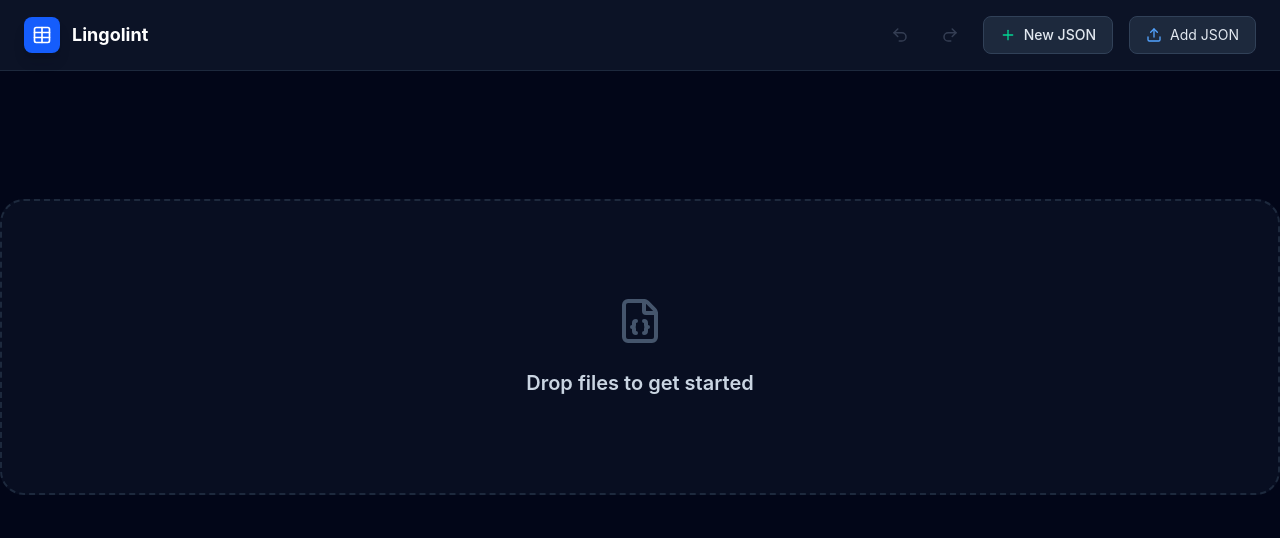
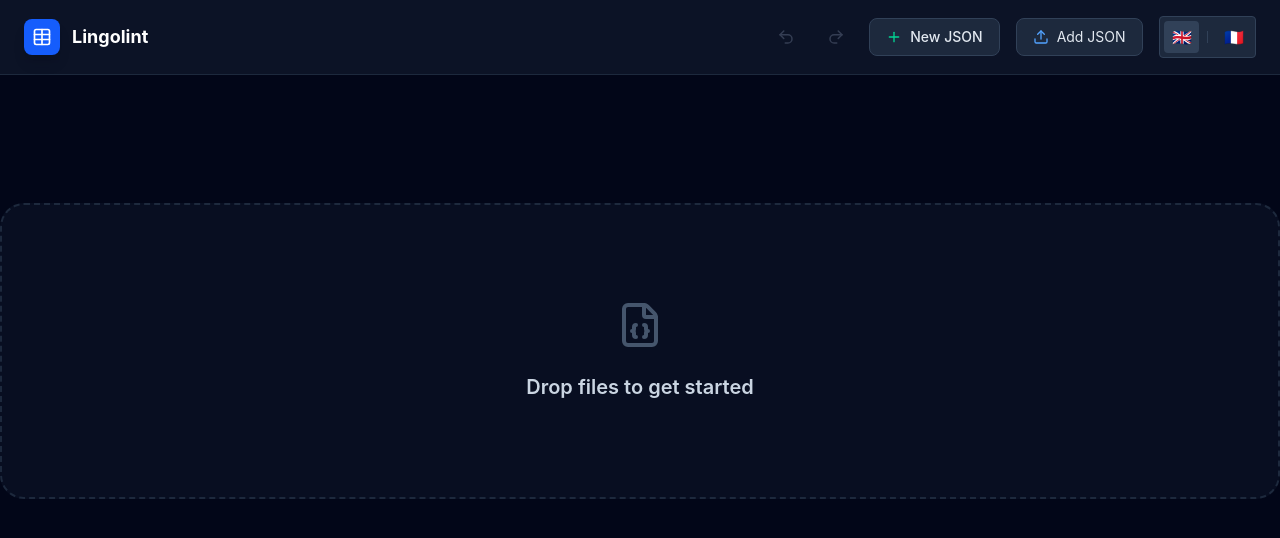
Before and after one commit to FriquetLuca/lingolint, a React (Vite) app: page / in a window 1280 px wide. Shown: the top 538 px of the page. Built offline with nearby package versions, Linux system fonts and the light colour scheme.

Commit message:
remove leftover artifacts from vitest + add language switcher + correct some translation keys

```diff
--- a/public/locales/fr/translation.json
+++ b/public/locales/fr/translation.json
@@ -1,6 +1,6 @@
 {
   "header": {
-    "add_json": "Ajouter un JSON",
+    "add_json": "Ajouter JSON",
     "new_json": "Nouveau JSON",
     "export": "Exporter"
   },
@@ -8,7 +8,7 @@
     "release": "Lâcher pour charger"
   },
   "dropping_background": {
-    "label": "Glissez un fichier pour commencer"
+    "label": "Glissez des fichiers pour commencer"
   },
   "smart_key_cell": {
     "new": "Nouveau",
--- a/src/components/Header.tsx
+++ b/src/components/Header.tsx
@@ -1,5 +1,6 @@
 import { Download, Plus, Redo2, TableIcon, Undo2, Upload } from 'lucide-react';
 import { useTranslation } from 'react-i18next';
+import LanguageSwitcher from './LanguageSwitcher';
 
 interface HeaderProps {
   isFileOpen: boolean;
@@ -88,6 +89,7 @@ export default function Header({
             <Download size={16} /> {t('header.export')}
           </button>
         )}
+        <LanguageSwitcher />
       </div>
     </header>
   );
--- /dev/null
+++ b/src/components/LanguageSwitcher.tsx
@@ -0,0 +1,33 @@
+import { useTranslation } from 'react-i18next';
+
+export default function LanguageSwitcher() {
+  const { i18n } = useTranslation();
+
+  const toggleLanguage = (lng: string) => {
+    i18n.changeLanguage(lng);
+  };
+
+  return (
+    <div className="flex items-center gap-2 p-1 bg-slate-800 border border-slate-700 rounded-sm">
+      <button
+        onClick={() => toggleLanguage('en')}
+        className={`px-2 py-1 tracking-tighter transition-all ${
+          i18n.language.startsWith('en') ? 'bg-slate-700 rounded-sm' : ''
+        }`}
+      >
+        🇬🇧
+      </button>
+
+      <div className="w-px h-3 bg-slate-700" />
+
+      <button
+        onClick={() => toggleLanguage('fr')}
+        className={`px-2 py-1 tracking-tighter transition-all ${
+          i18n.language.startsWith('fr') ? 'bg-slate-700 rounded-sm' : ''
+        }`}
+      >
+        🇫🇷
+      </button>
+    </div>
+  );
+}
--- a/src/setupTests.ts
+++ /dev/null
@@ -1,11 +0,0 @@
-import '@testing-library/jest-dom/vitest';
-import { cleanup } from '@testing-library/react';
-import { afterEach } from 'vitest';
-
-/**
- * Automatically unmount React components after each test
- * to prevent memory leaks and state "bleeding" between tests.
- */
-afterEach(() => {
-  cleanup();
-});
--- a/vite.config.ts
+++ b/vite.config.ts
@@ -1,4 +1,3 @@
-/// <reference types="vitest/config" />
 import { defineConfig } from 'vite';
 import react from '@vitejs/plugin-react';
 import tailwindcss from '@tailwindcss/vite';
```
Also changed, not shown: 1 other file (tests, documents, lock files or other folders).
